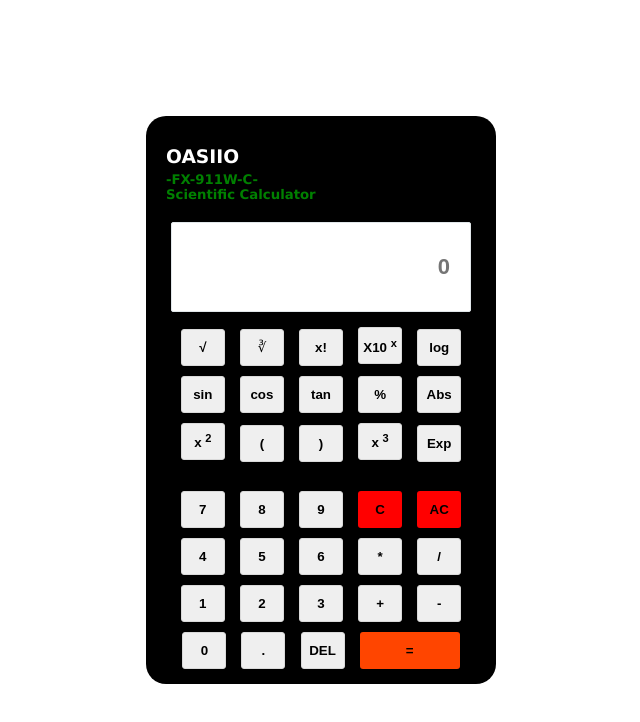
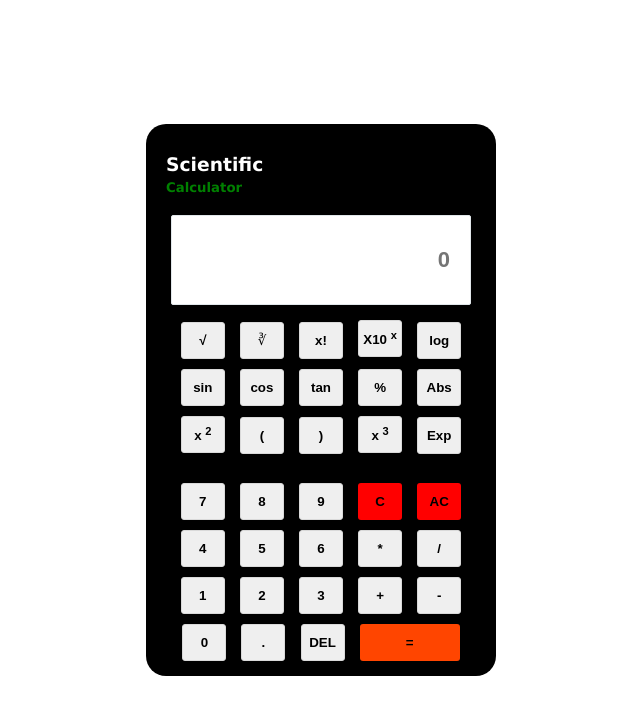
Before and after one commit to mgdeveloper1406/cientific4, a plain HTML site: page index.html in a window 1280 px wide. Shown: the whole page, without its empty margins (319-959 px from the left). Drawn offline with Linux system fonts and the light colour scheme.

Commit message:
Update index.html

```diff
--- a/index.html
+++ b/index.html
@@ -14,8 +14,8 @@
 </head>
 <body>
     <div class="container">
-        <h3 id="heading">OASIIO</h3>
-        <h5 id="heading2">-FX-911W-C-<br>Scientific Calculator</h5>
+        <h3 id="heading">Scientific</h3>
+        <h5 id="heading2">Calculator</h5>
 
     <form name="calculator">
         <input type="text" name="display" placeholder="0" id="result">
```
